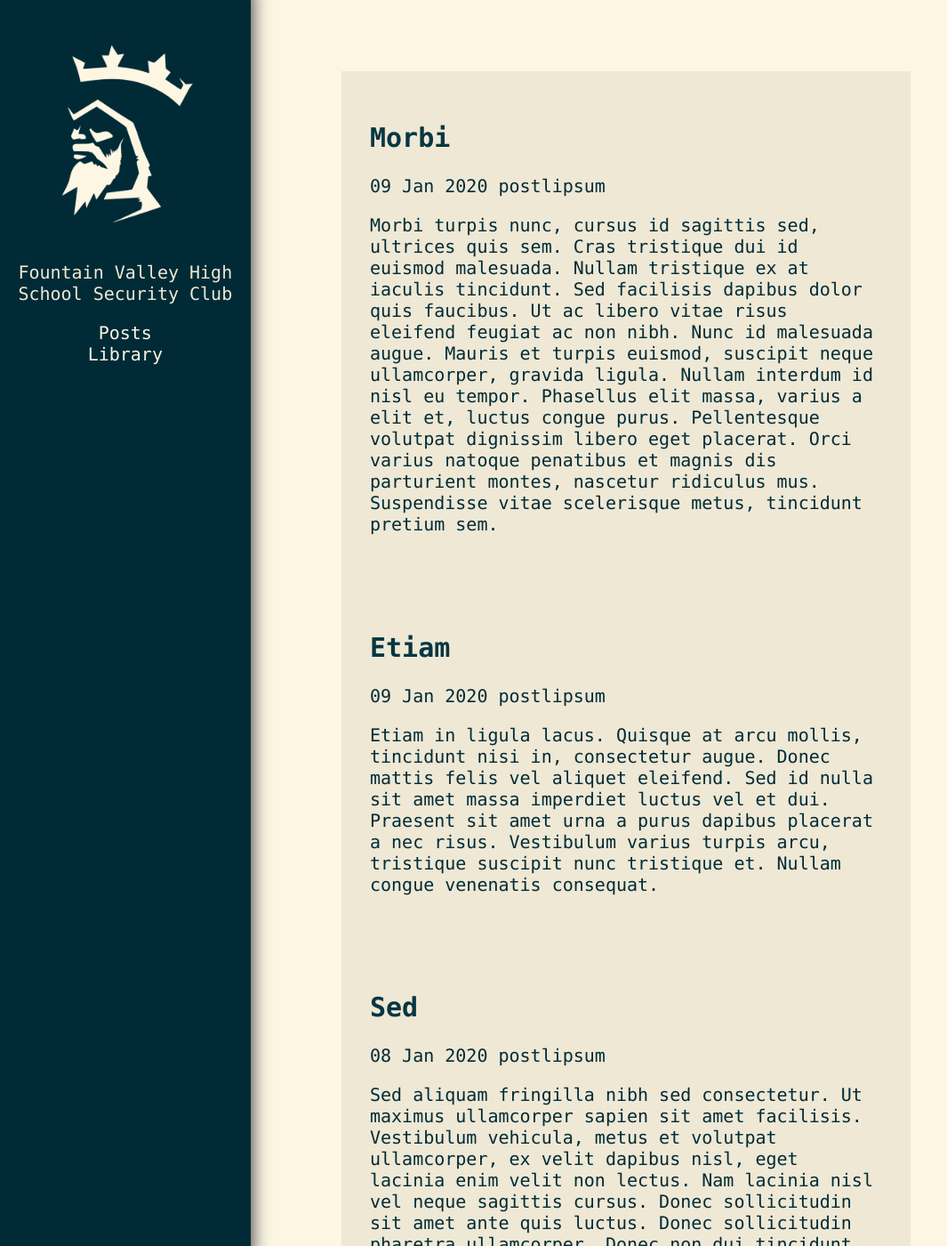
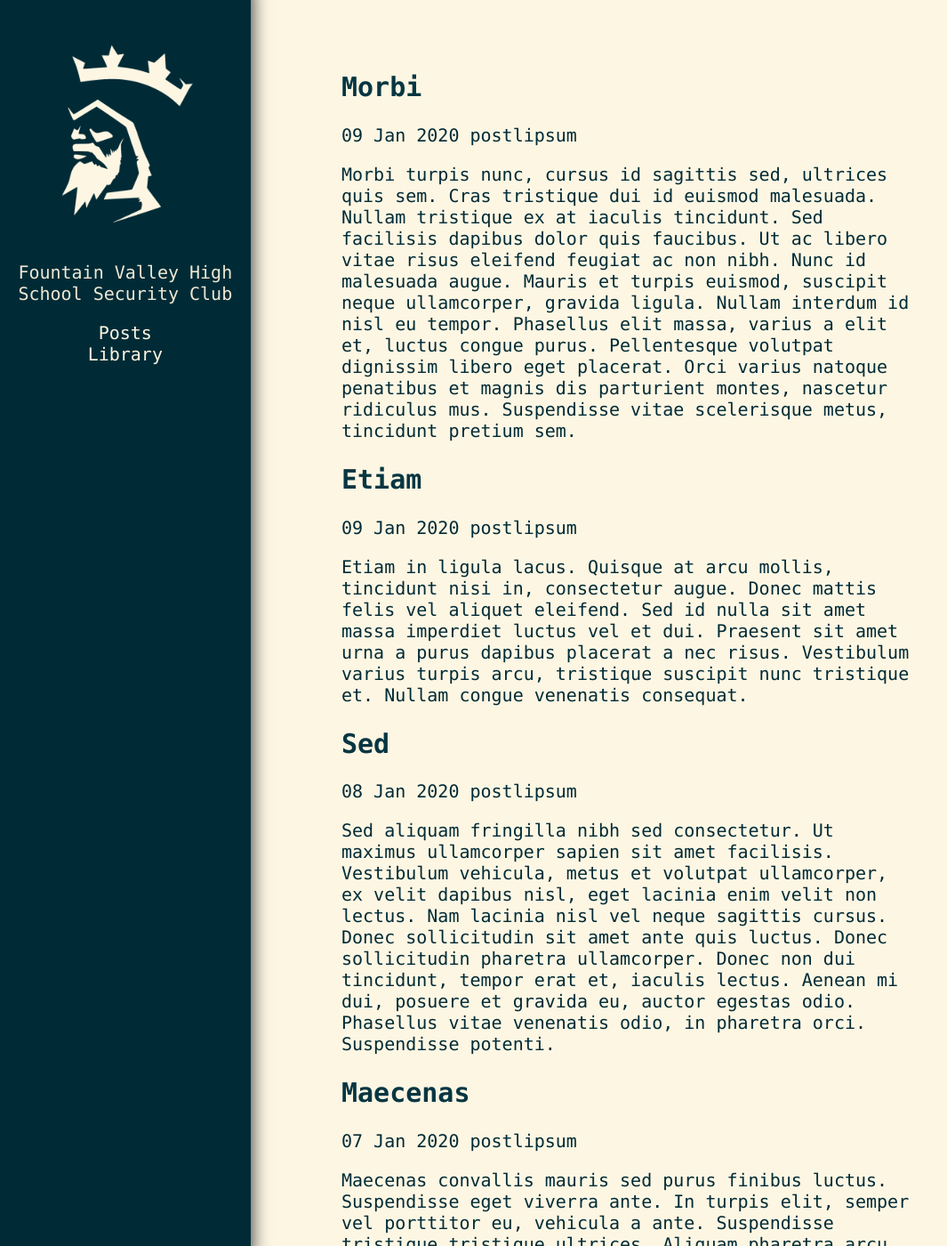
Before and after one commit to FVHSsec/fvhssec.github.io, a Jekyll site: the page built from index.md, in a window 1280 px wide and 1400 px high. Shown: the whole window at 89% size, without its empty margins (0-1065 px from the left). Built offline with Jekyll 4.4.1, drawn with Linux system fonts in a browser that asks for light colours.

Commit message:
Update feed.css

```diff
--- a/assets/css/feed.css
+++ b/assets/css/feed.css
@@ -15,10 +15,3 @@ a {
     text-decoration : none;
     color : var(--sol-base02);
 }
-
-.post-content {
-     background-color : var(--sol-base2);
-     overflow : hidden;
-     padding : 5%;
-     border-radious : 16px;
-}
```
